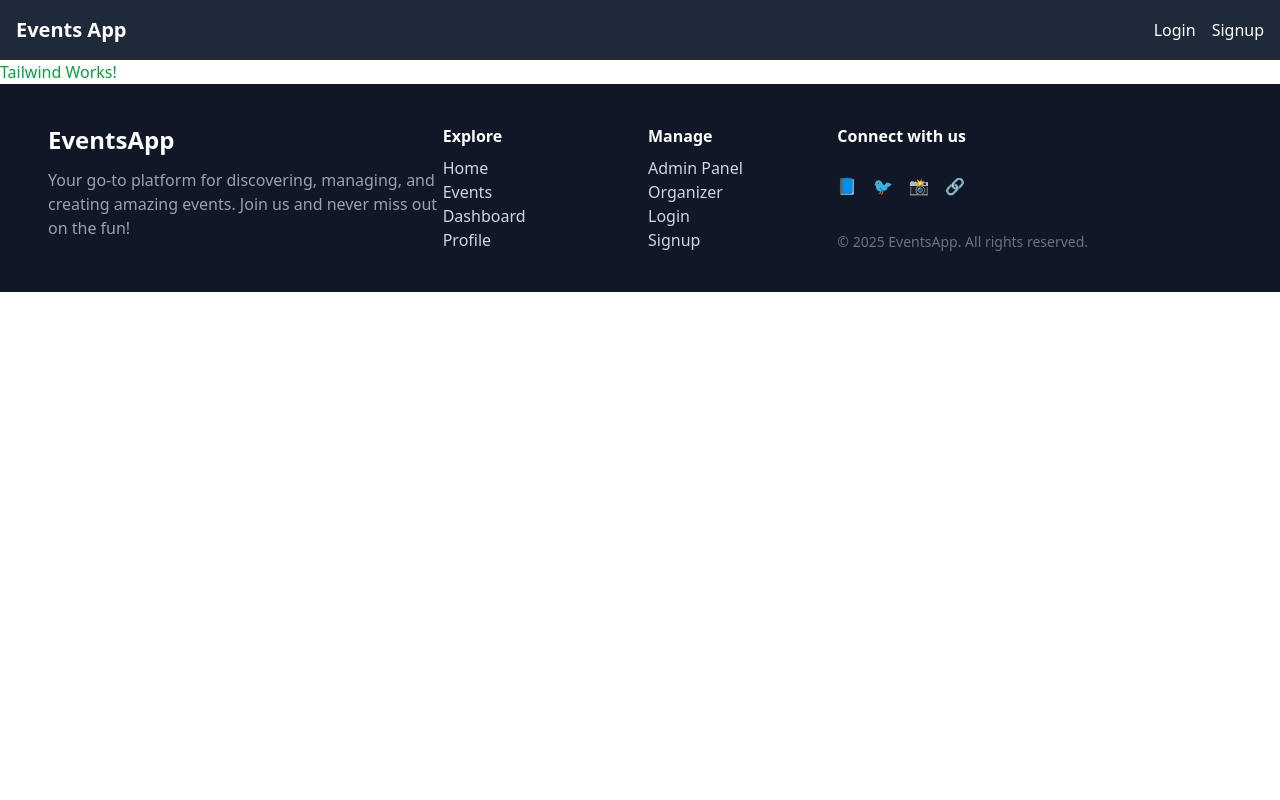
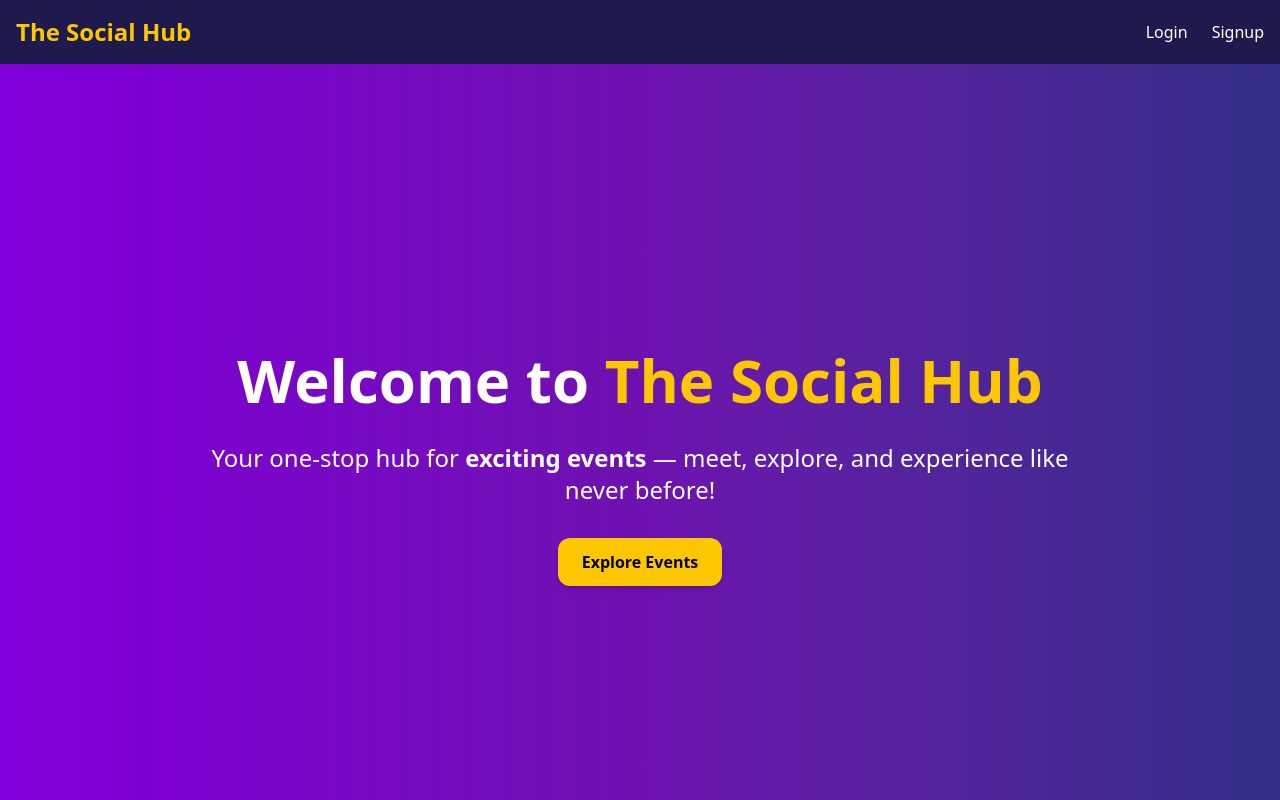
Before and after one commit to AkashKT10172/ME_MERN_EVENTS_APP, a React (Vite) app in the folder client/: page / in a window 1280 px wide. Shown: the top 800 px of the page. Built offline with nearby package versions, Linux system fonts and the light colour scheme.

Commit message:
Update Footer, Navbar, added Hero Section to Home.jsx

```diff
--- a/client/package.json
+++ b/client/package.json
@@ -16,6 +16,7 @@
     "firebase": "^11.8.1",
     "react": "^19.1.0",
     "react-dom": "^19.1.0",
+    "react-icons": "^5.5.0",
     "react-redux": "^9.2.0",
     "react-router-dom": "^7.6.1",
     "redux": "^5.0.1",
--- a/client/src/components/Footer.jsx
+++ b/client/src/components/Footer.jsx
@@ -1,52 +1,56 @@
 import { Link } from 'react-router-dom';
+import { FaFacebookF, FaTwitter, FaInstagram, FaLinkedinIn } from 'react-icons/fa';
+import { useSelector } from 'react-redux';
 
 const Footer = () => {
+  const user = useSelector(state => state.auth.user);
+
   return (
-    <footer className="bg-gray-900 text-gray-300 py-10">
+    <footer className="w-full bg-indigo-950 text-white py-10">
       <div className="container mx-auto px-6 md:px-12 flex flex-col md:flex-row justify-between">
 
-        {/* Company Info */}
         <div className="mb-8 md:mb-0 md:w-1/3">
-          <h2 className="text-2xl font-bold text-white mb-3">EventsApp</h2>
-          <p className="text-gray-400">
+          <h2 className="text-2xl font-bold text-yellow-400 mb-3">The Social Hub</h2>
+          <p className="text-gray-300">
             Your go-to platform for discovering, managing, and creating amazing events. Join us and never miss out on the fun!
           </p>
         </div>
 
-        {/* Navigation Links */}
         <div className="mb-8 md:mb-0 md:w-1/3 grid grid-cols-2 gap-4">
           <div>
-            <h3 className="font-semibold text-white mb-2">Explore</h3>
+            <h3 className="font-semibold text-yellow-400 mb-2">Explore</h3>
             <ul>
-              <li><Link to="/" className="hover:text-white transition">Home</Link></li>
-              <li><Link to="/events" className="hover:text-white transition">Events</Link></li>
-              <li><Link to="/dashboard" className="hover:text-white transition">Dashboard</Link></li>
-              <li><Link to="/profile" className="hover:text-white transition">Profile</Link></li>
+              <li><Link to="/" className="hover:text-yellow-400 transition">Home</Link></li>
+              <li><Link to="/events" className="hover:text-yellow-400 transition">Events</Link></li>
+              <li><Link to="/dashboard" className="hover:text-yellow-400 transition">Dashboard</Link></li>
+              <li><Link to="/profile" className="hover:text-yellow-400 transition">Profile</Link></li>
             </ul>
           </div>
           <div>
-            <h3 className="font-semibold text-white mb-2">Manage</h3>
+            <h3 className="font-semibold text-yellow-400 mb-2">Manage</h3>
             <ul>
-              <li><Link to="/admin" className="hover:text-white transition">Admin Panel</Link></li>
-              <li><Link to="/organizer" className="hover:text-white transition">Organizer</Link></li>
-              <li><Link to="/login" className="hover:text-white transition">Login</Link></li>
-              <li><Link to="/signup" className="hover:text-white transition">Signup</Link></li>
+              <li><Link to="/admin" className="hover:text-yellow-400 transition">Admin Panel</Link></li>
+              <li><Link to="/organizer" className="hover:text-yellow-400 transition">Organizer</Link></li>
+              {!user && (
+                <>
+                  <li><Link to="/login" className="hover:text-yellow-400 transition">Login</Link></li>
+                  <li><Link to="/signup" className="hover:text-yellow-400 transition">Signup</Link></li>
+                </>
+              )}
             </ul>
           </div>
         </div>
 
-        {/* Social and Contact */}
         <div className="md:w-1/3 flex flex-col justify-between">
-          <h3 className="font-semibold text-white mb-2">Connect with us</h3>
-          <div className="flex space-x-4 mb-4">
-            {/* You can replace these with real icons or react-icons */}
-            <a href="#" aria-label="Facebook" className="hover:text-white transition">📘</a>
-            <a href="#" aria-label="Twitter" className="hover:text-white transition">🐦</a>
-            <a href="#" aria-label="Instagram" className="hover:text-white transition">📸</a>
-            <a href="#" aria-label="LinkedIn" className="hover:text-white transition">🔗</a>
+          <h3 className="font-semibold text-yellow-400 mb-2">Connect with us</h3>
+          <div className="flex space-x-4 mb-4 text-xl">
+            <a href="#" aria-label="Facebook" className="hover:text-yellow-400 transition"><FaFacebookF /></a>
+            <a href="#" aria-label="Twitter" className="hover:text-yellow-400 transition"><FaTwitter /></a>
+            <a href="#" aria-label="Instagram" className="hover:text-yellow-400 transition"><FaInstagram /></a>
+            <a href="#" aria-label="LinkedIn" className="hover:text-yellow-400 transition"><FaLinkedinIn /></a>
           </div>
-          <p className="text-gray-500 text-sm">
-            &copy; {new Date().getFullYear()} EventsApp. All rights reserved.
+          <p className="text-gray-400 text-sm">
+            &copy; {new Date().getFullYear()} The Social Hub. All rights reserved.
           </p>
         </div>
       </div>
--- a/client/src/components/Navbar.jsx
+++ b/client/src/components/Navbar.jsx
@@ -2,48 +2,95 @@ import { Link } from 'react-router-dom';
 import { useSelector, useDispatch } from 'react-redux';
 import { logoutUser } from '../store/authSlice';
 import { useNavigate } from 'react-router-dom';
+import { useState } from 'react';
+import { FaBars, FaTimes } from 'react-icons/fa';
 
 const Navbar = () => {
   const dispatch = useDispatch();
   const user = useSelector((state) => state.auth.user);
   const role = useSelector((state) => state.auth.role);
   const navigate = useNavigate();
+  const [menuOpen, setMenuOpen] = useState(false);
+
   const handleLogout = () => {
     dispatch(logoutUser());
     navigate('/login');
   };
 
   return (
-    <nav className="bg-gray-800 p-4 text-white flex justify-between items-center">
-      <Link to= '/' className="text-xl font-bold">Events App</Link>
-      <div className="space-x-4">
+    <nav className="bg-indigo-950 text-white">
+      <div className="max-w-7xl mx-auto px-4 py-4 flex items-center justify-between">
+        <Link to="/" onClick={() => setMenuOpen(false)} className="text-2xl font-bold text-yellow-400">The Social Hub</Link>
+
+        <div className="hidden md:flex space-x-6 items-center">
           {user ? (
             <>
-            <Link to="/dashboard" className="hover:underline">Dashboard</Link>
-            <Link to="/profile" className="hover:underline">Profile</Link>
+              <Link to="/dashboard" className="hover:text-yellow-400 transition">Dashboard</Link>
+              <Link to="/profile" className="hover:text-yellow-400 transition">Profile</Link>
               {role === 'Admin' && (
                 <>
-              <Link to="/admin" className="hover:underline">Admin</Link>
-              <Link to="/organizer" className="hover:underline">Organizer</Link>
+                  <Link to="/admin" className="hover:text-yellow-400 transition">Admin</Link>
+                  <Link to="/organizer" className="hover:text-yellow-400 transition">Organizer</Link>
                 </>
               )}
-            {role === 'Organizer' && (
-              <Link to="/organizer" className="hover:underline">Organizer</Link>
+              {role === 'Organizer' && role !== 'Admin' && (
+                <Link to="/organizer" className="hover:text-yellow-400 transition">Organizer</Link>
               )}
               <button
                 onClick={handleLogout}
-              className="bg-red-600 px-3 py-1 rounded hover:bg-red-700"
+                className="bg-red-600 hover:bg-red-700 text-white px-3 py-1 rounded"
               >
                 Logout
               </button>
             </>
           ) : (
             <>
-            <Link to="/login" className="hover:underline">Login</Link>
-            <Link to="/signup" className="hover:underline">Signup</Link>
+              <Link to="/login" className="hover:text-yellow-400 transition">Login</Link>
+              <Link to="/signup" className="hover:text-yellow-400 transition">Signup</Link>
             </>
           )}
         </div>
+
+        <div className="md:hidden">
+          <button onClick={() => setMenuOpen(!menuOpen)} className="text-yellow-400 text-2xl focus:outline-none">
+            {menuOpen ? <FaTimes /> : <FaBars />}
+          </button>
+        </div>
+      </div>
+
+      {menuOpen && (
+        <div className="md:hidden px-4 pb-4 space-y-2 bg-indigo-950 text-white">
+          {user ? (
+            <>
+              <Link to="/dashboard" onClick={() => setMenuOpen(!menuOpen)} className="block hover:text-yellow-400 transition">Dashboard</Link>
+              <Link to="/profile" onClick={() => setMenuOpen(!menuOpen)} className="block hover:text-yellow-400 transition">Profile</Link>
+              {role === 'Admin' && (
+                <>
+                  <Link to="/admin" onClick={() => setMenuOpen(!menuOpen)} className="block hover:text-yellow-400 transition">Admin</Link>
+                  <Link to="/organizer" onClick={() => setMenuOpen(!menuOpen)} className="block hover:text-yellow-400 transition">Organizer</Link>
+                </>
+              )}
+              {role === 'Organizer' && role !== 'Admin' && (
+                <Link to="/organizer" onClick={() => setMenuOpen(!menuOpen)} className="block hover:text-yellow-400 transition">Organizer</Link>
+              )}
+              <button
+                onClick={() => {
+                  handleLogout();
+                  setMenuOpen(false);
+                }}
+                className="w-full bg-red-600 hover:bg-red-700 text-white px-3 py-2 rounded"
+              >
+                Logout
+              </button>
+            </>
+          ) : (
+            <>
+              <Link to="/login" className="block hover:text-yellow-400 transition">Login</Link>
+              <Link to="/signup" className="block hover:text-yellow-400 transition">Signup</Link>
+            </>
+          )}
+        </div>
+      )}
     </nav>
   );
 };
--- a/client/src/pages/Home.jsx
+++ b/client/src/pages/Home.jsx
@@ -1,8 +1,21 @@
 import React from 'react'
+import {Link} from 'react-router-dom'
 
 const Home = () => {
   return (
-    <h1 className="text-green-600">Tailwind Works!</h1>
+    <div className="w-full h-screen flex items-center justify-center bg-gradient-to-r from-purple-700 via-purple-800 to-indigo-900 text-white text-center px-6">
+      <div className="max-w-4xl mx-auto">
+        <h1 className="text-4xl sm:text-5xl md:text-6xl font-extrabold leading-tight mb-6">
+          Welcome to <span className="text-yellow-400">The Social Hub</span>
+        </h1>
+        <p className="text-lg sm:text-xl md:text-2xl mb-8">
+          Your one-stop hub for <span className="font-semibold">exciting events</span> — meet, explore, and experience like never before!
+        </p>
+        <Link to='/events' className="inline-block bg-yellow-400 hover:bg-yellow-500 text-black font-semibold py-3 px-6 rounded-xl shadow-md transition duration-300">
+          Explore Events
+        </Link>
+      </div>
+    </div>
   )
 }
 
```
Also changed, not shown: 1 other file (tests, documents, lock files or other folders). Lines whose indentation alone changed are shown as unchanged.
